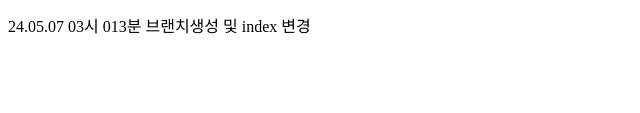
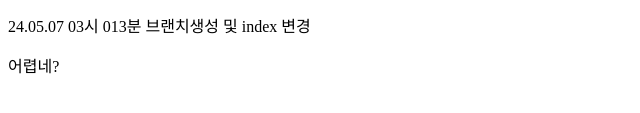
Before and after one commit to jeonghae98/test, a plain HTML site: page index.html in a window 1280 px wide. Shown: the part 307-420 px from the top of the page, 0-640 px from the left. Drawn offline with Linux system fonts and the light colour scheme.

Commit message:
수정중

```diff
--- a/index.html
+++ b/index.html
@@ -17,5 +17,6 @@
 
     <p>24.05.07 03시 013분 브랜치생성 및 index 변경</p>
     <p></p>
+    <p>어렵네?</p>
 </body>
 </html>
```
